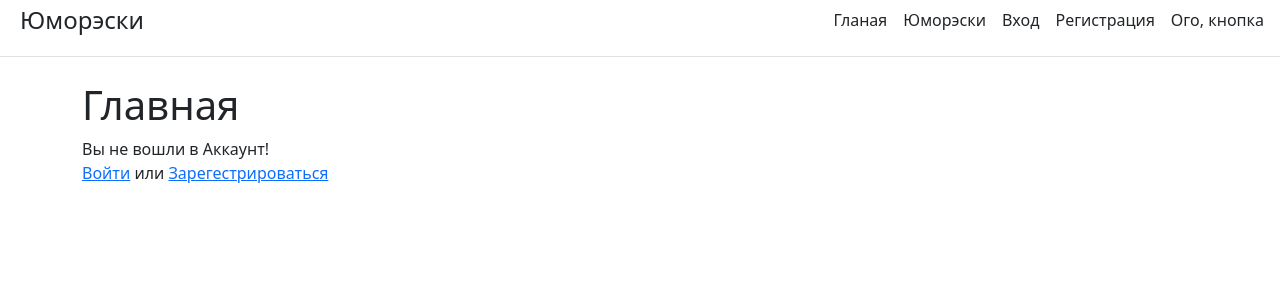
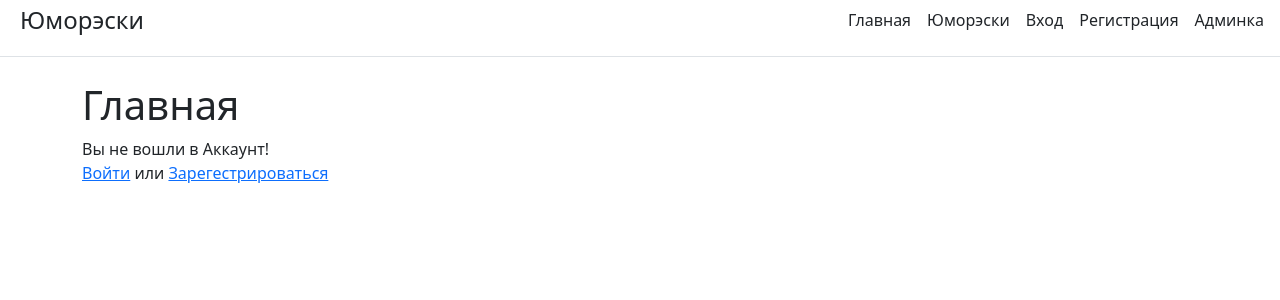
Before and after one commit to leschtsch/yumoreski, a Django app: page / in a window 1280 px wide. Shown: the top 300 px of the page. Run offline with Django 3.2, Linux system fonts and the light colour scheme.

Commit message:
last commit?

```diff
--- a/yumoreski/accounts/templates/accounts/base.html
+++ b/yumoreski/accounts/templates/accounts/base.html
@@ -14,16 +14,22 @@
 <div class="d-flex flex-column flex-md-row align-items-center pb-3 mb-4 border-bottom">
     <span class="fs-4" style="margin-left: 20px">Юморэски</span>
     <nav class="d-inline-flex mt-2 mt-md-0 ms-md-auto">
-        <a class="me-3 py-2 text-dark text-decoration-none" href="{% url 'main' %}">Гланая</a>
+        <a class="me-3 py-2 text-dark text-decoration-none" href="{% url 'main' %}">Главная</a>
         <a class="me-3 py-2 text-dark text-decoration-none" href="{% url 'feed' %}">Юморэски</a>
+
         {% if user.is_authenticated %}
-            <a class="me-3 py-2 text-dark text-decoration-none" href="{% url 'add' %}">Рассказать юморэску</a>
-            <a class="me-3 py-2 text-dark text-decoration-none" href="{% url 'logout' %}">Выход</a>
+        <a class="me-3 py-2 text-dark text-decoration-none" href="{% url 'add' %}">Рассказать юморэску</a>
+        <a class="me-3 py-2 text-dark text-decoration-none" href="{% url 'logout' %}">Выход</a>
         {% else %}
-            <a class="me-3 py-2 text-dark text-decoration-none" href="{% url 'login' %}">Вход</a>
-            <a class="me-3 py-2 text-dark text-decoration-none" href="{% url 'register' %}">Регистрация</a>
+        <a class="me-3 py-2 text-dark text-decoration-none" href="{% url 'login' %}">Вход</a>
+        <a class="me-3 py-2 text-dark text-decoration-none" href="{% url 'register' %}">Регистрация</a>
         {% endif %}
-        <a class="me-3 py-2 text-dark text-decoration-none" href="https://youtu.be/dQw4w9WgXcQ">Ого, кнопка</a>
+
+        {% if user.is_staff %}
+        <a class="me-3 py-2 text-dark text-decoration-none" href="/admin">Админка</a>
+        {% else %}
+        <a class="me-3 py-2 text-dark text-decoration-none" href="https://youtu.be/dQw4w9WgXcQ">Админка</a>
+        {% endif %}
     </nav>
 </div>
 <div class="container">
--- a/yumoreski/feed/forms.py
+++ b/yumoreski/feed/forms.py
@@ -1,5 +1,5 @@
 from .models import Jokes
-from django.forms import ModelForm, Textarea, TextInput
+from django.forms import ModelForm, Textarea
 
 
 class JokesForm(ModelForm):
--- a/yumoreski/feed/templates/feed/feed.html
+++ b/yumoreski/feed/templates/feed/feed.html
@@ -5,7 +5,6 @@
 {% endblock %}
 
 {% block content %}
-<h1>Юморэски</h1>
     {% for joke in jokes %}
         <div class="alert alert-secondary" role="alert">
             {{ joke.text }}
--- a/yumoreski/feed/views.py
+++ b/yumoreski/feed/views.py
@@ -10,6 +10,9 @@
 
 
 def add(request):
+    if not request.user.is_authenticated:
+        return redirect('main')
+
     if request.method == 'POST':
         form = JokesForm(request.POST)
         if form.is_valid():
```
Also changed, not shown: Readme.md, yumoreski/db.sqlite3, Схема БД.png (added), схема сайта.png.
